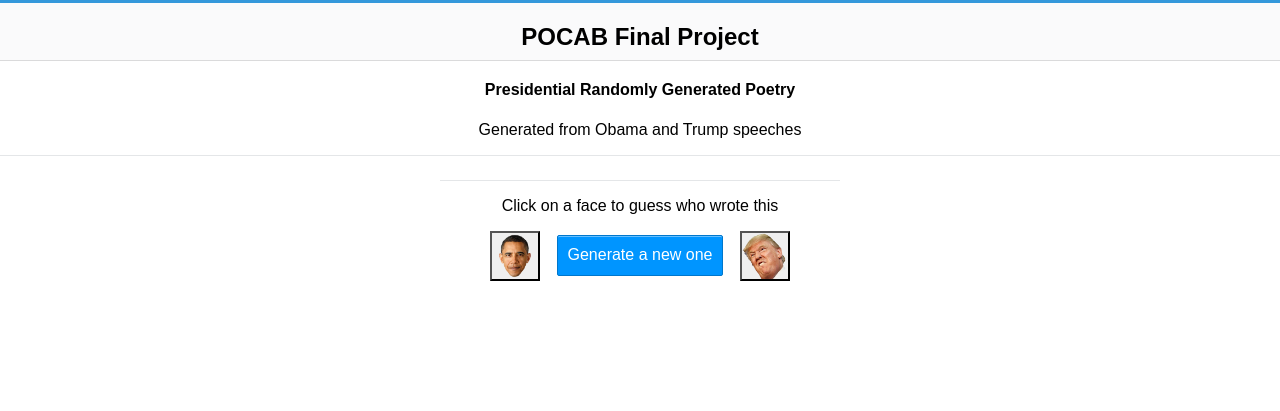
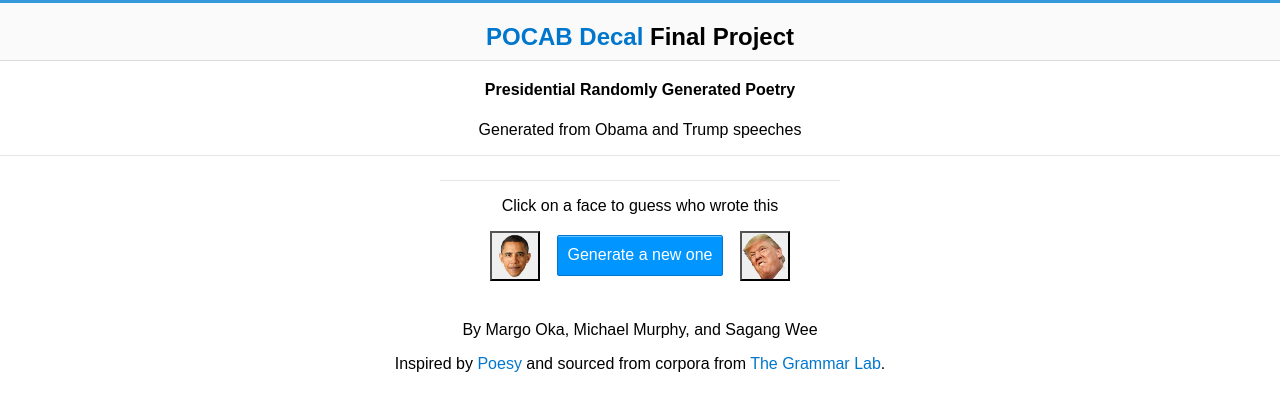
Before and after one commit to sagangwee/pocab-poetry, a Django app: template poetry/templates/poetry/index.html in a window 1280 px wide. Shown: the top 411 px of the page. Run offline with Django 3.2, Linux system fonts and the light colour scheme; the template is opened without the code that fills it, so the values that code supplies are empty.

Commit message:
added pocab link and attribution

```diff
--- a/poetry/templates/poetry/index.html
+++ b/poetry/templates/poetry/index.html
@@ -9,7 +9,7 @@
 </head>
 <body>
 	<header class="header">
-		<h2>POCAB Final Project</h2>
+		<h2><a href="https://pocab.wordpress.com/decal/">POCAB Decal</a> Final Project</h2>
 	</header>
 	<div class="title">
 		<h4>Presidential Randomly Generated Poetry</h4>
@@ -39,6 +39,11 @@
 		</div>
 	</div>
 
+	<footer>
+		<p>By Margo Oka, Michael Murphy, and Sagang Wee</p>
+		Inspired by <a href="https://github.com/anfederico/Poesy">Poesy</a> and sourced from corpora from <a href="http://www.thegrammarlab.com/?nor-portfolio=corpus-of-presidential-speeches-cops-and-a-clintontrump-corpus">The Grammar Lab</a>.
+	</footer>
+
 <script type="text/javascript">
 	function toggleVote(vote) {
     var result = document.getElementById("result");
```
